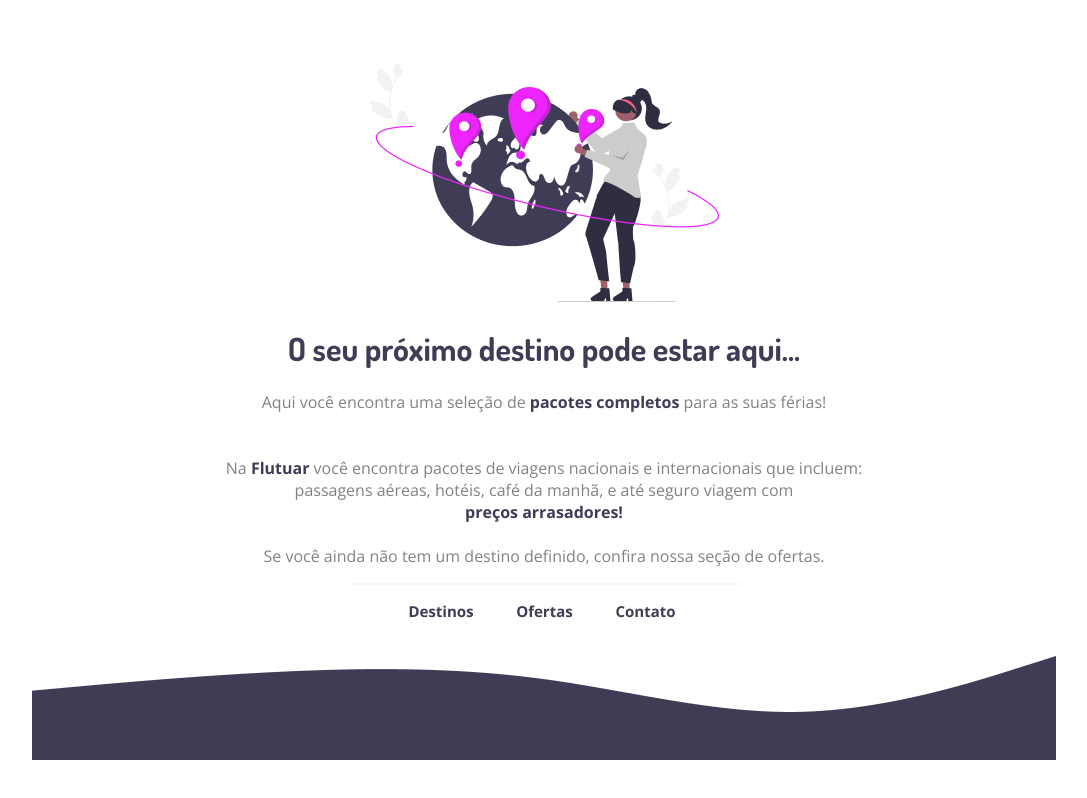
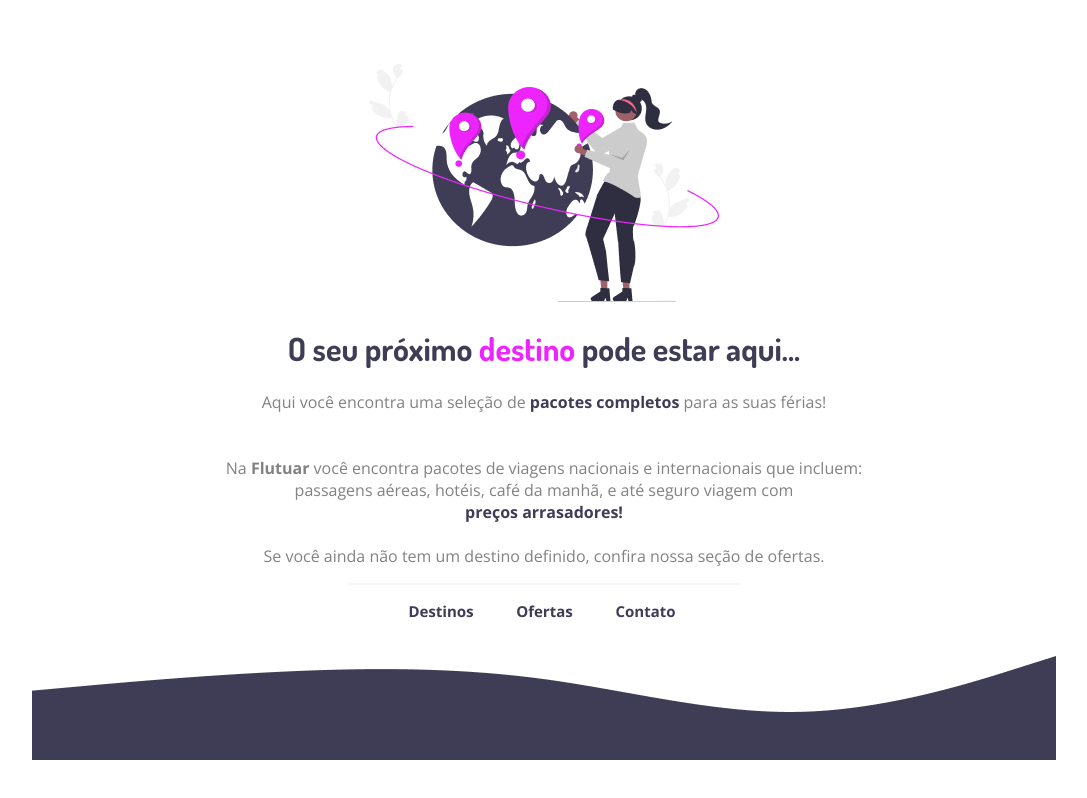
Before and after one commit to lelisson/Projeto-2---Explore---Rockeseat, a plain HTML site: page index.html in a window 1280 px wide. Shown: the whole page, without its empty margins (96-1183 px from the left). Drawn offline with nearby package versions, Linux system fonts and the light colour scheme.

Commit message:
Finalizando projeto

```diff
--- a/index.html
+++ b/index.html
@@ -24,7 +24,7 @@
 
             <br/>
             <br/>
-            Na <strong>Flutuar</strong> você encontra pacotes de viagens nacionais e internacionais que  incluem:<br/>
+            Na <strong class="flutuar">Flutuar</strong> você encontra pacotes de viagens nacionais e internacionais que  incluem:<br/>
             passagens aéreas, hotéis, café da manhã, e até seguro viagem com<br>
                                 <strong>preços arrasadores!</strong><br/>
             <br/>
--- a/style.css
+++ b/style.css
@@ -12,7 +12,7 @@ h1{
     color: rgba(63, 61, 86, 1);
 }
 
-.destino {
+.Destino {
    color: rgba(238, 36, 255, 1);
 }
 
@@ -24,3 +24,7 @@ strong {
 p{
     color: rgba(130, 130, 130, 1);
 }
+
+.flutuar{
+    color: rgba(130, 130, 130, 1);
+}
```
